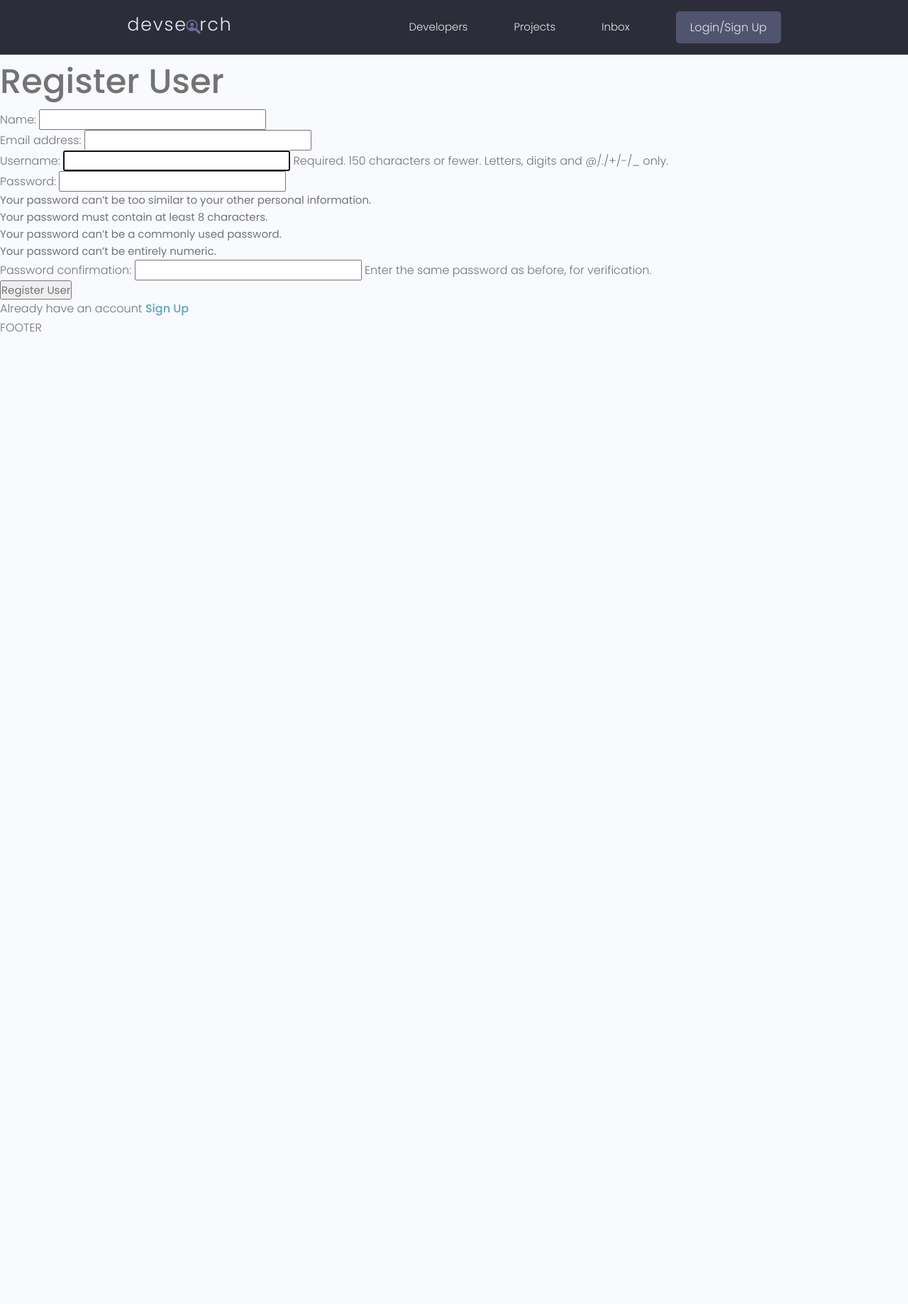
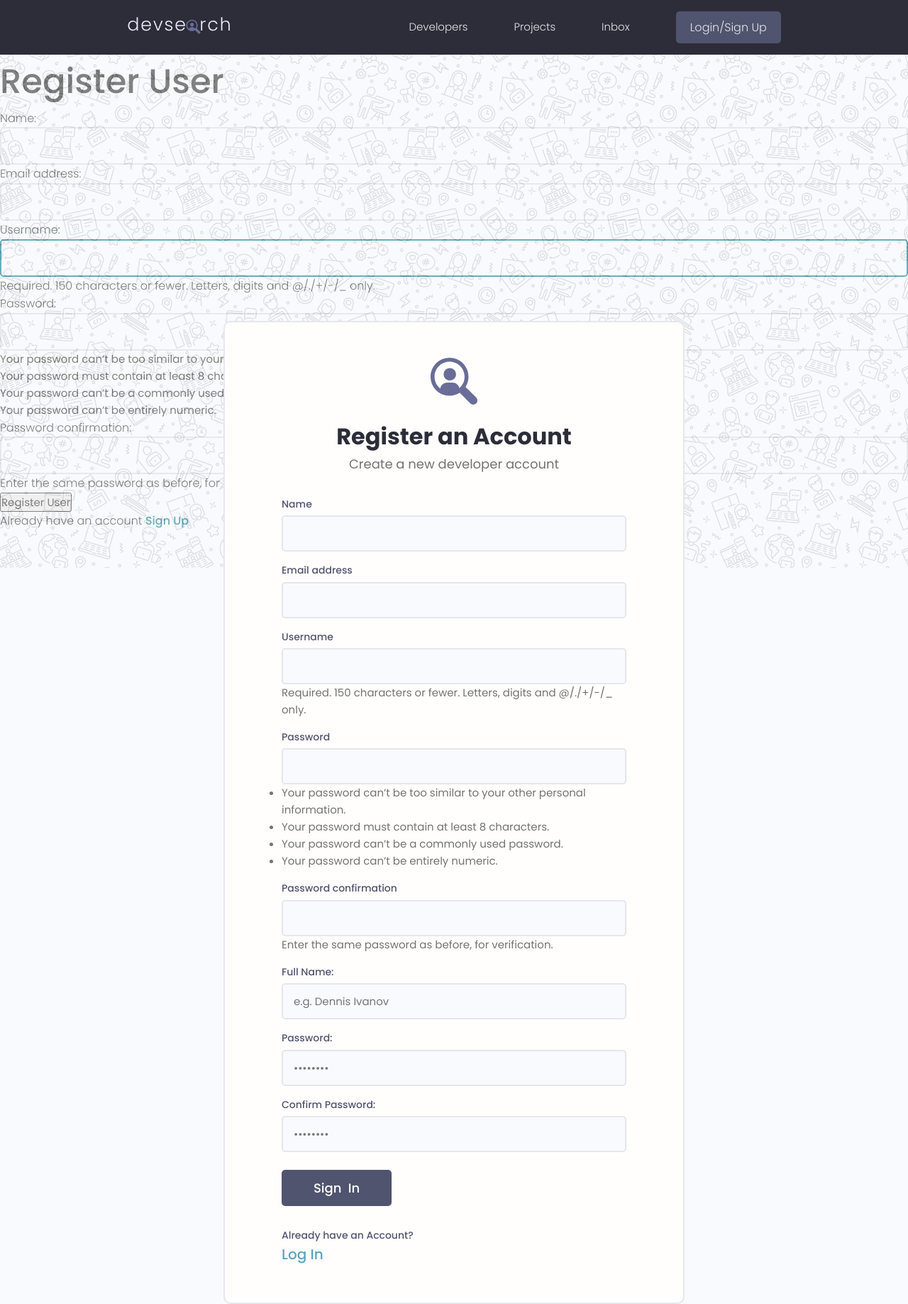
Before and after one commit to goenpiloes/udemy-django6-tutorial, a Django app: page /register/ in a window 1280 px wide. Shown: the whole page at 71% size. Before the commit the page ends 467 px from the top, so only its background shows below. Run offline with Django 5.2, Linux system fonts and the light colour scheme; some libraries are stand-ins or nearby versions.

Commit message:
lesson 22 completed: styling login and register page

```diff
--- a/templates/main.html
+++ b/templates/main.html
@@ -34,9 +34,23 @@
   {% endif %}
 
 
+  {% if messages %}
+
+
+  {% for message in messages %}
+    <div class="alert alert--{{message.tags}}">
+      <p class="alert__message">{{message}}</p>
+      <button class="alert__button">x</button>
+    </div>
+  {% endfor %}
+
+
+  {% endif %}
+
+
   {% block content %}
 
   {% endblock content %}
-  <p>FOOTER</p>
 </body>
+<script src="{% static 'uikit/app.js' %}"></script>
 </html>
--- a/users/forms.py
+++ b/users/forms.py
@@ -16,3 +16,9 @@ class CustomUserCreationForm(UserCreationForm):
         labels = {
             "first_name": "Name",
         }
+
+    def __init__(self, *args, **kwargs):
+        super(CustomUserCreationForm, self).__init__(*args, **kwargs)
+
+        for name, field in self.fields.items():
+            field.widget.attrs.update({"class": "input"})
--- a/users/templates/users/login_register.html
+++ b/users/templates/users/login_register.html
@@ -1,5 +1,5 @@
 {% extends 'main.html' %}
-
+{% load static %}
 
 {% block content %}
 
@@ -13,15 +13,133 @@
 </form>
 
 <p>Already have an account <a href="{% url 'login' %}">Sign Up</a></p>
+
+<div class="auth">
+  <div class="card">
+    <div class="auth__header text-center">
+      <a href="/">
+        <img src="{% static 'images/icon.svg' %}" alt="icon" />
+      </a>
+      <h3>Register an Account</h3>
+      <p>Create a new developer account</p>
+    </div>
+
+    <form method="POST" action="{% url 'register' %}" class="form auth__form">
+      {% csrf_token %}
+
+
+      {% for field in form %}
+        <div class="form__field">
+        <label for="formInput#text">{{field.label}}</label>
+        {{field}}
+
+
+        {% if field.help_text %}
+        <small>{{field.help_text}}</small>
+
+        {% endif %}
+
+
+        {% for error in field.errors %}
+        <p style="color: red;">{{error}}</p>
+        {% endfor %}
+
+      </div>
+      {% endfor %}
+
+      <!-- Input:Text -->
+      <div class="form__field">
+        <label for="formInput#text">Full Name: </label>
+        <input
+          class="input input--text"
+          id="formInput#text"
+          type="text"
+          name="text"
+          placeholder="e.g. Dennis Ivanov"
+        />
+      </div>
+
+      <!-- Input:Password -->
+      <div class="form__field">
+        <label for="formInput#password">Password: </label>
+        <input
+          class="input input--password"
+          id="formInput#passowrd"
+          type="password"
+          name="password"
+          placeholder="••••••••"
+        />
+      </div>
+      <!-- Input:Password -->
+      <div class="form__field">
+        <label for="formInput#confirm-password">Confirm Password: </label>
+        <input
+          class="input input--password"
+          id="formInput#confirm-passowrd"
+          type="password"
+          name="confirm-password"
+          placeholder="••••••••"
+        />
+      </div>
+      <div class="auth__actions">
+        <input class="btn btn--sub btn--lg" type="submit" value="Sign  In" />
+      </div>
+    </form>
+    <div class="auth__alternative">
+      <p>Already have an Account?</p>
+      <a href="{% url 'login' %}">Log In</a>
+    </div>
+  </div>
+</div>
+
 {% else %}
-<form action="{% url 'login' %}" method="POST">
-  {% csrf_token %}
-  <input type="text" name="username" placeholder="Username" />
-  <input type="password" name="password" placeholder="Password" />
-  <input type="submit" value="Login" />
 
-  <p>Don't have an account <a href="{% url 'register' %}">Sign Up</a></p>
-</form>
+<div class="auth">
+  <div class="card">
+    <div class="auth__header text-center">
+      <a href="/">
+        <img src="{% static 'images/icon.svg' %}" alt="icon" />
+      </a>
+      <h3>Account Login</h3>
+      <p>Hello Developer, Welcome Back!</p>
+    </div>
+
+    <form action="{% url 'login' %}" method="POST" class="form auth__form">
+      {% csrf_token %}
+      <!-- Input:Username -->
+      <div class="form__field">
+        <label for="formInput#text">Username: </label>
+        <input
+          class="input input--text"
+          id="formInput#text"
+          type="text"
+          name="username"
+          placeholder="Enter your username..."
+        />
+      </div>
+
+      <!-- Input:Password -->
+      <div class="form__field">
+        <label for="formInput#password">Password: </label>
+        <input
+          class="input input--password"
+          id="formInput#passowrd"
+          type="password"
+          name="password"
+          placeholder="••••••••"
+        />
+      </div>
+      <div class="auth__actions">
+        <input class="btn btn--sub btn--lg" type="submit" value="Log In" />
+        <a href="forgetpassword.html">Forget Password?</a>
+      </div>
+    </form>
+    <div class="auth__alternative">
+      <p>Don't have an Account?</p>
+      <a href="{% url 'register' %}">Sign Up</a>
+    </div>
+  </div>
+</div>
 {% endif %}
 
 {% endblock content %}
--- a/users/views.py
+++ b/users/views.py
@@ -10,7 +10,7 @@ from .forms import CustomUserCreationForm
 def loginUser(request):
     page = "login"
 
-    if request.user.is_autheticated:
+    if request.user.is_authenticated:
         return render("profiles")
 
     if request.method == "POST":
@@ -36,7 +36,7 @@ def loginUser(request):
 
 def logoutUser(request):
     logout(request)
-    messages.error(request, "User was logged out")
+    messages.info(request, "User was logged out")
     return redirect("login")
 
 
```
Also changed, not shown: templates/login.html (added, +67 -0 lines), templates/signup.html (added, +89 -0 lines).
